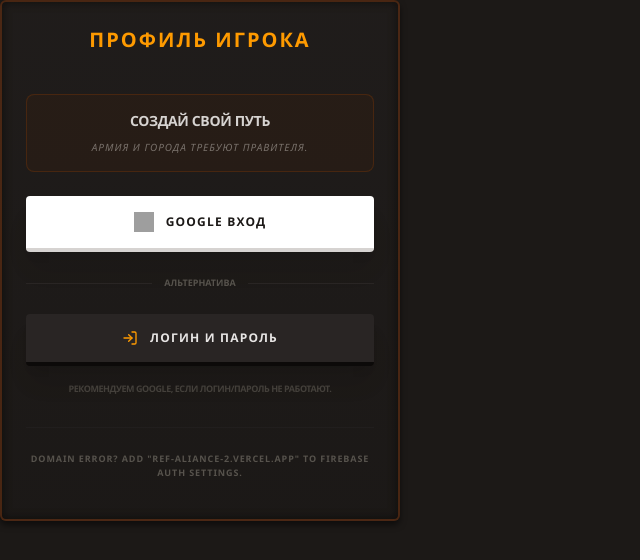
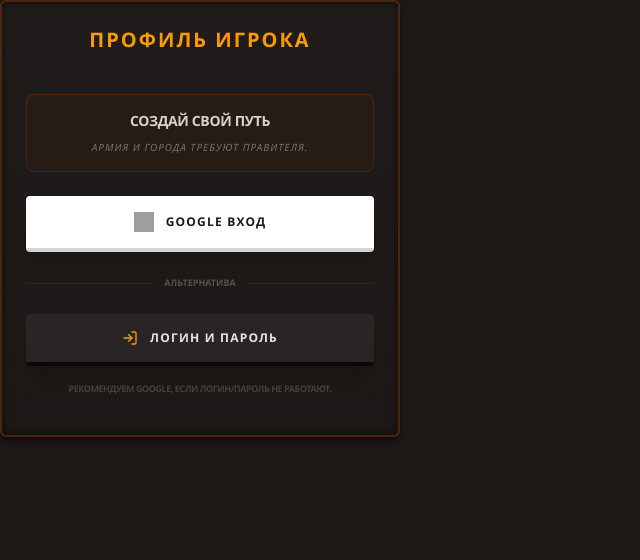
Before and after one commit to vanisan/RefAliance-2, a Next.js app: page / in a window 1280 px wide. Shown: the top 560 px of the page, without its empty margins (0-640 px from the left). Built offline with nearby package versions, Linux system fonts and the light colour scheme; no server answers; grey boxes are pictures that could not be loaded.

Commit message:
docs: Remove Firebase domain hint
Removes the hardcoded Firebase domain hint from the AuthView component. This message is no longer relevant as Firebase settings are managed elsewhere and not meant for direct user interaction or display.

```diff
--- a/components/AuthView.tsx
+++ b/components/AuthView.tsx
@@ -312,12 +312,6 @@ export default function AuthView() {
               {errorMsg}
             </motion.div>
           )}
-
-          <div className="mt-8 pt-6 border-t border-stone-800/50">
-            <p className="text-[9px] text-stone-600 uppercase font-bold tracking-widest">
-              Domain Error? Add &quot;ref-aliance-2.vercel.app&quot; to Firebase Auth Settings.
-            </p>
-          </div>
         </div>
       )}
     </div>
```
